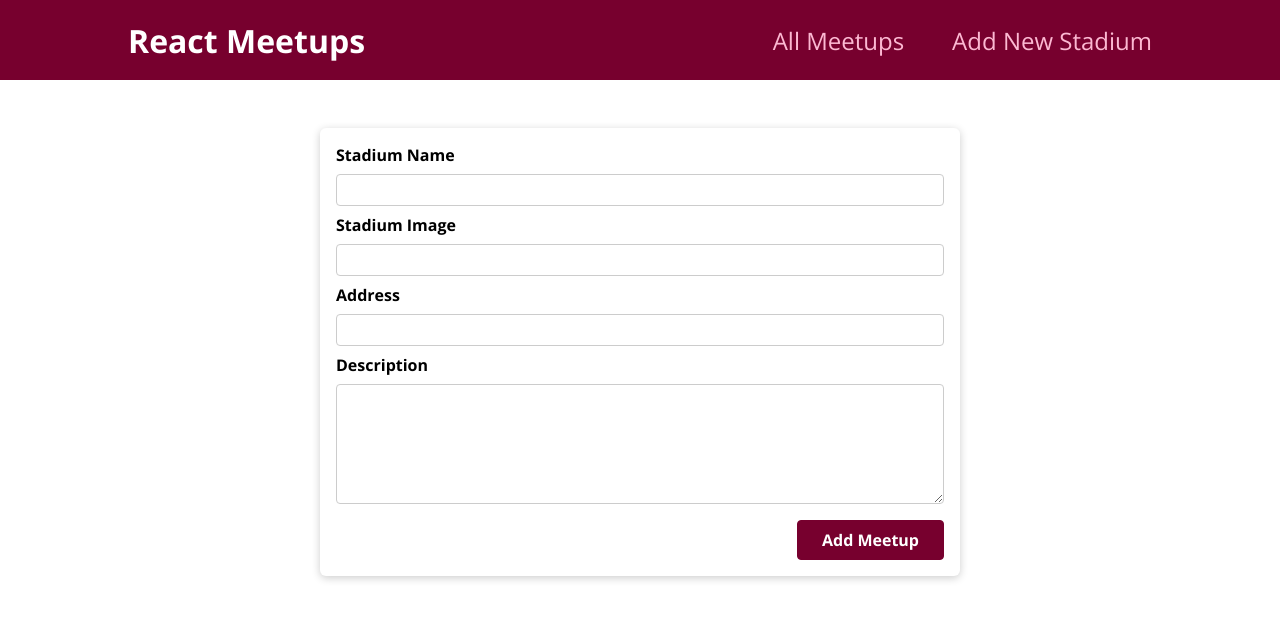
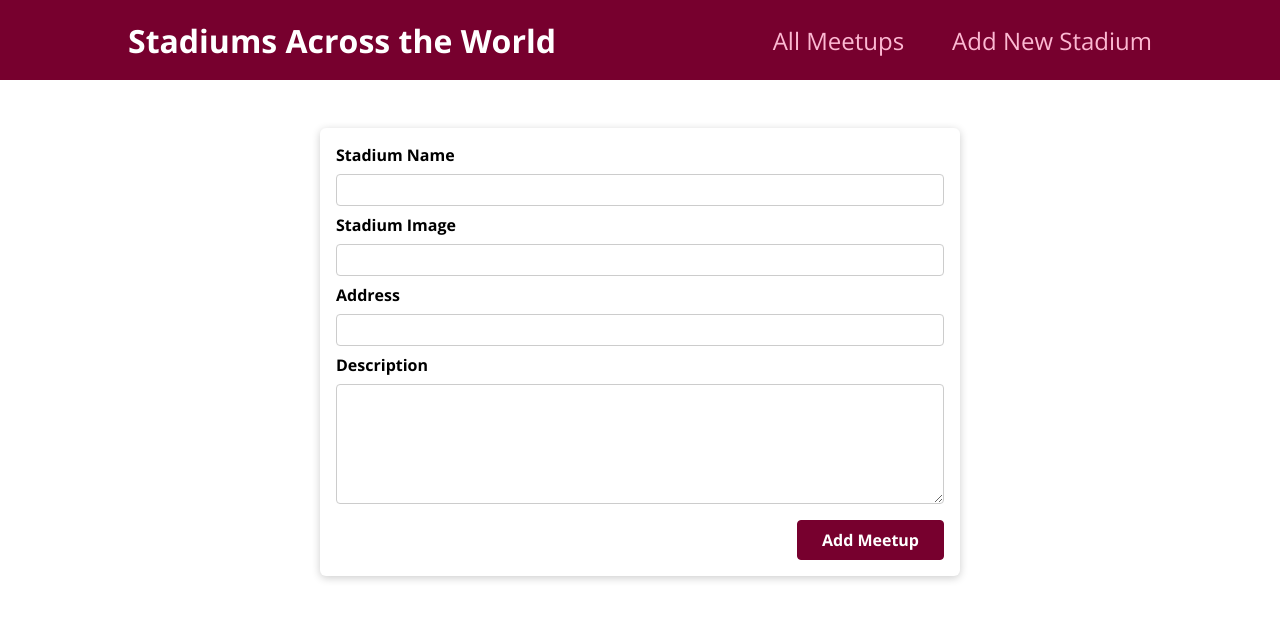
Before and after one commit to Charanvir/Soccer-Stadiums, a Next.js app: page /new-stadium in a window 1280 px wide. Shown: the top 620 px of the page. Built offline with nearby package versions, Linux system fonts and the light colour scheme.

Commit message:
added pre-rendering static generation

```diff
--- a/components/layout/MainNavigation.js
+++ b/components/layout/MainNavigation.js
@@ -5,7 +5,7 @@ function MainNavigation() {
 
   return (
     <header className={classes.header}>
-      <div className={classes.logo}>React Meetups</div>
+      <div className={classes.logo}>Stadiums Across the World</div>
       <nav>
         <ul>
           <li>
```
Also changed, not shown: pages/index.js (+12 -2 lines).
